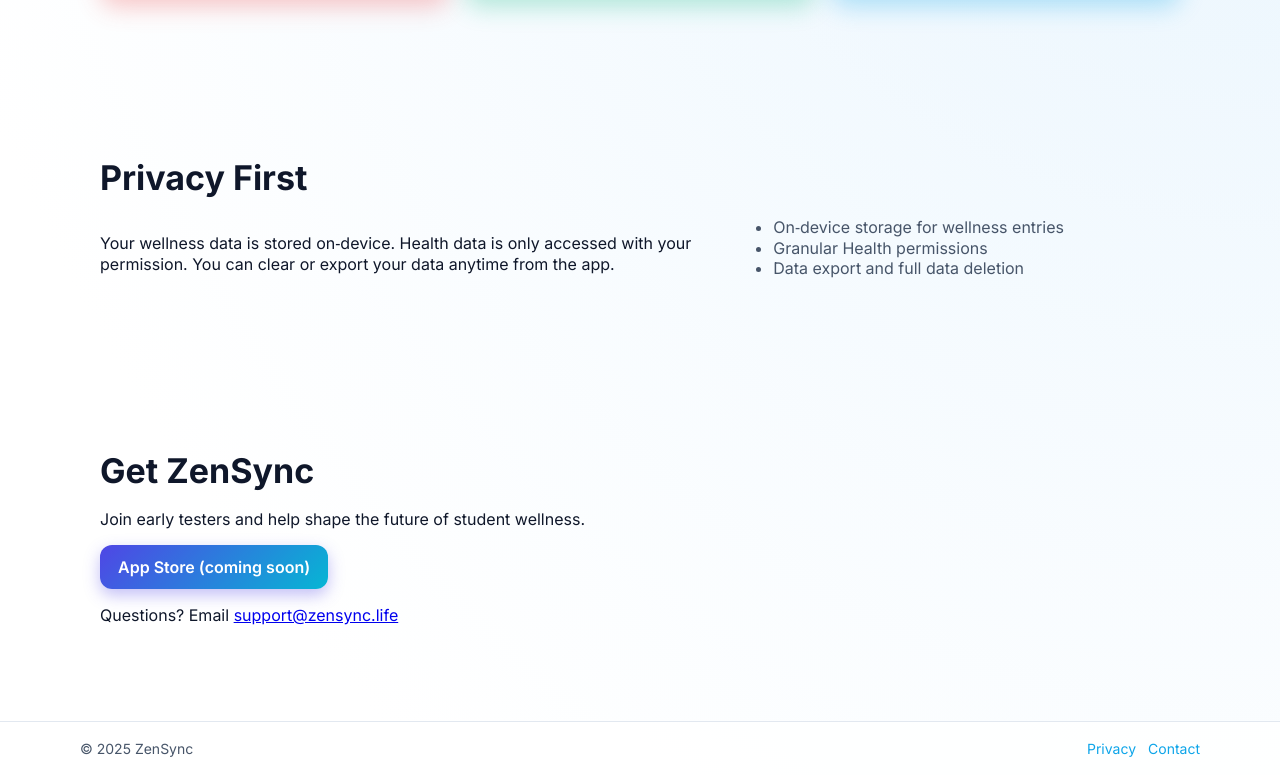
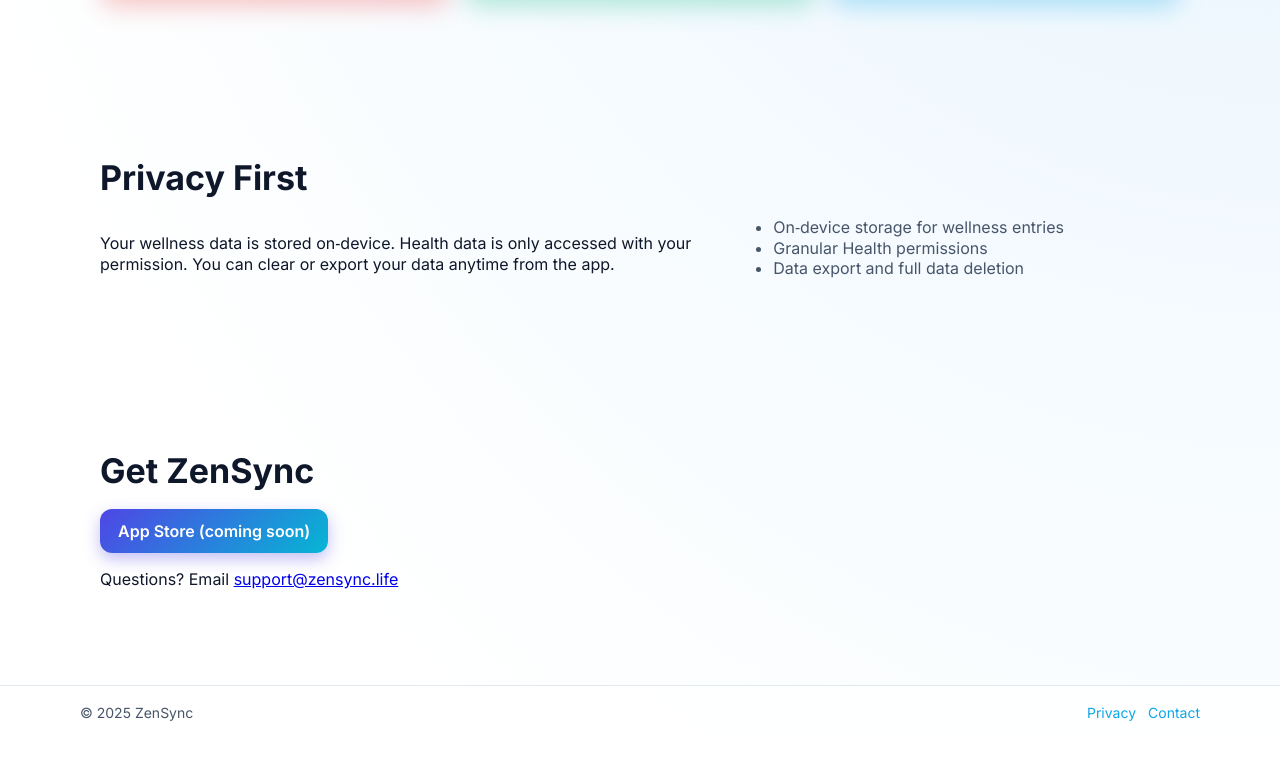
Before and after one commit to srijaca1/ZENSYNC.LIFE, a plain HTML site: page index.html in a window 1280 px wide. Shown: the part 1109-1884 px from the top of the page. After the commit the page ends 1848 px from the top, so only its background shows below. Drawn offline with Linux system fonts and the light colour scheme.

Commit message:
docs: remove early testers line from CTA

```diff
--- a/index.html
+++ b/index.html
@@ -131,7 +131,6 @@
     <section class="section cta-final" id="contact">
       <div class="container">
         <h2 class="section-title">Get ZenSync</h2>
-        <p>Join early testers and help shape the future of student wellness.</p>
         <div class="cta">
           <a class="btn btn-primary" href="#" aria-disabled="true">App Store (coming soon)</a>
 
```
